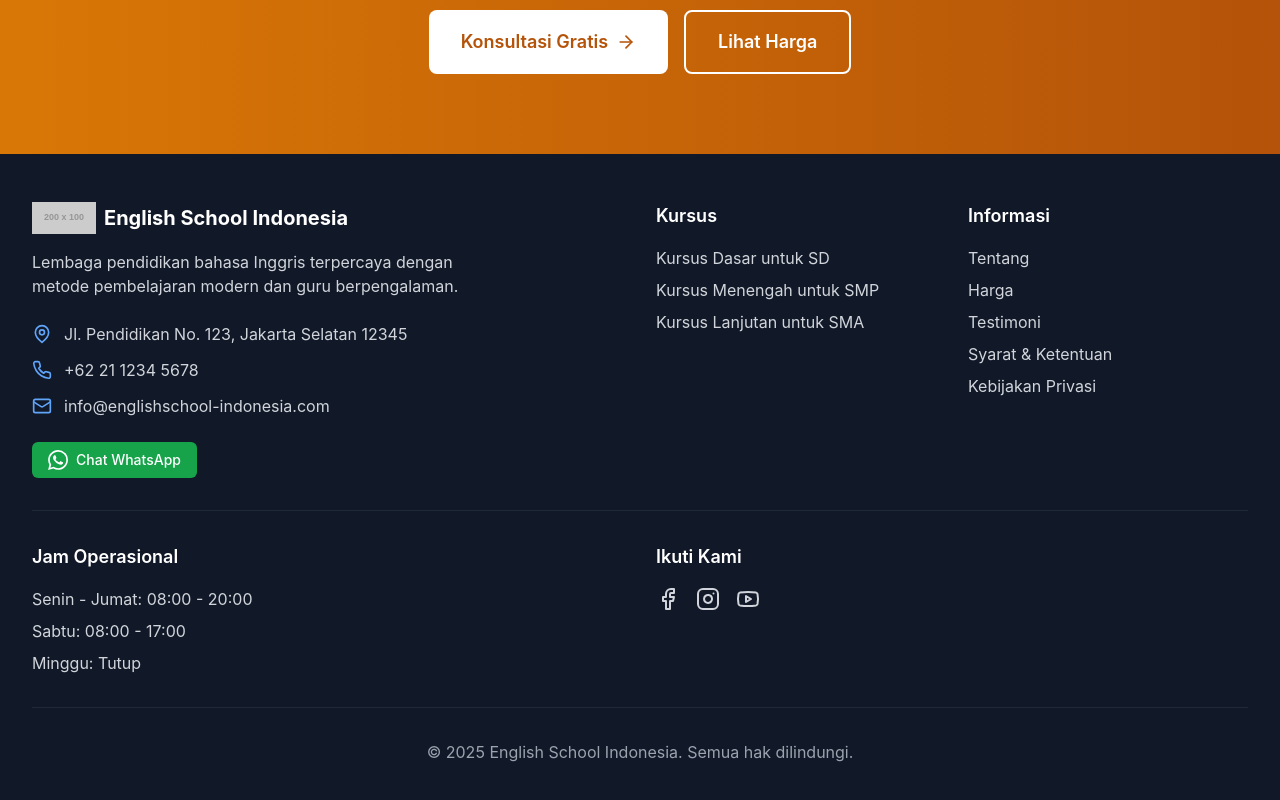
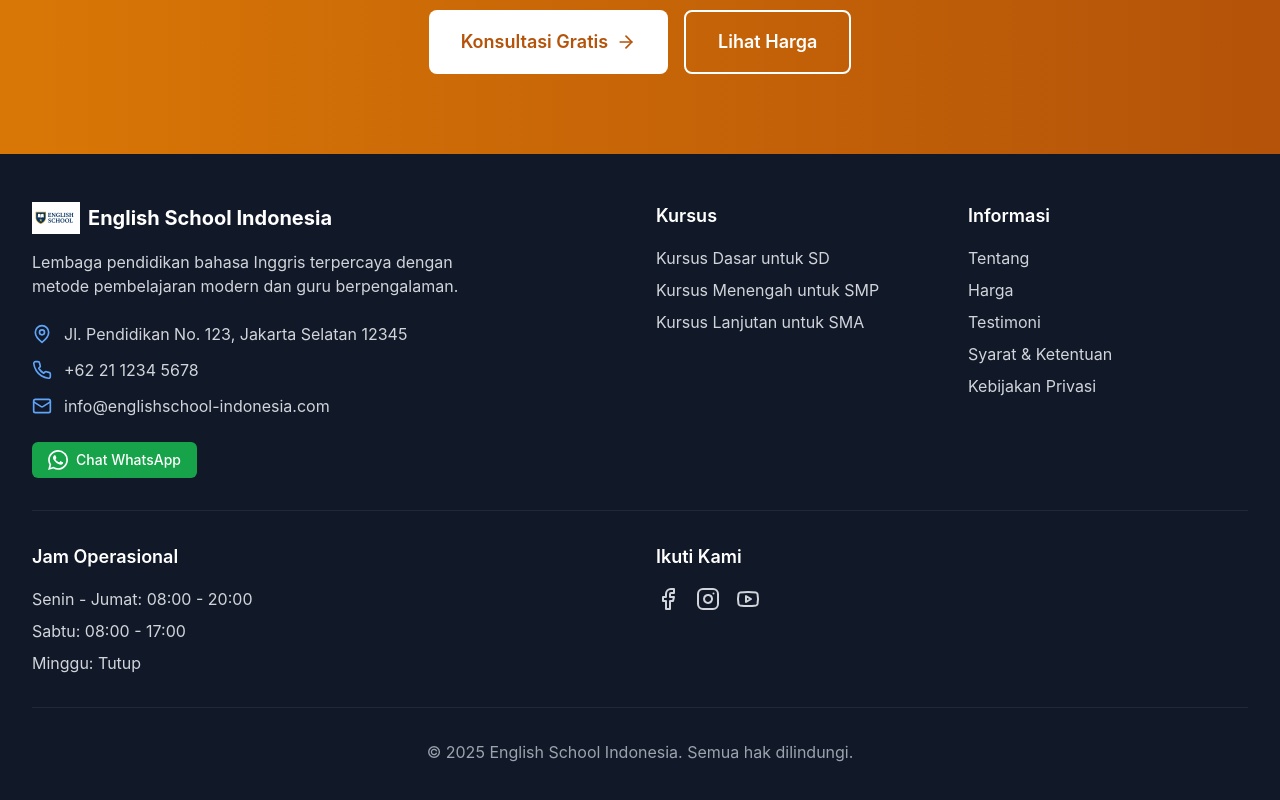
Before and after one commit to hamzasaud/English-Language-School-, a Next.js app: page / in a window 1280 px wide. Shown: the part 3769-4569 px from the top of the page. Built offline with nearby package versions, Linux system fonts and the light colour scheme.

Commit message:
Add files via upload

```diff
--- a/components/Footer.js
+++ b/components/Footer.js
@@ -40,7 +40,7 @@ export default function Footer() {
             <div className="flex items-center mb-4">
               <img
                 className="h-8 w-auto"
-                src={content.site.logo}
+                src="/images/logo.png"
                 alt="English School Indonesia"
                 onError={(e) => {
                   e.target.src = '/images/logo-placeholder.png';
```
